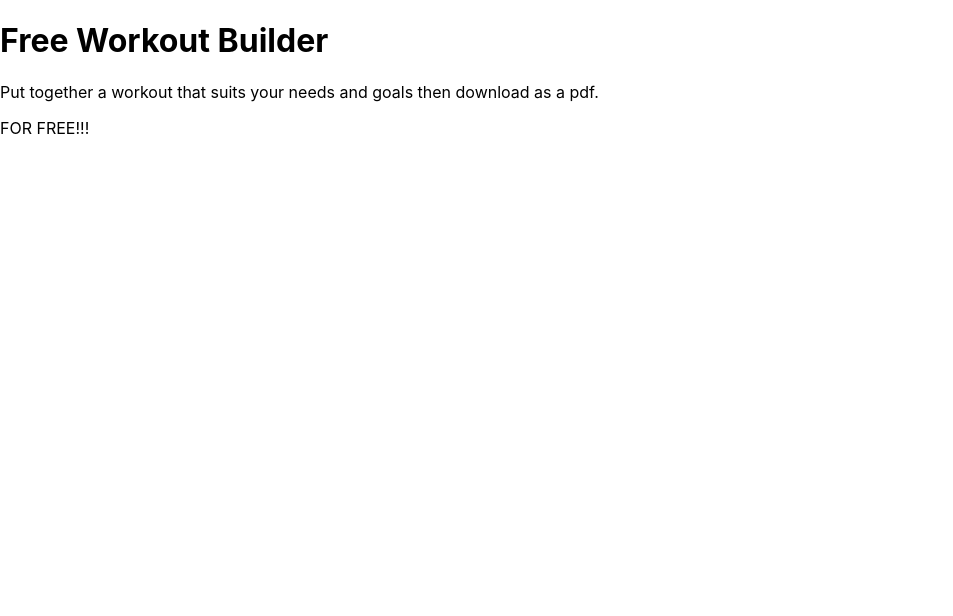
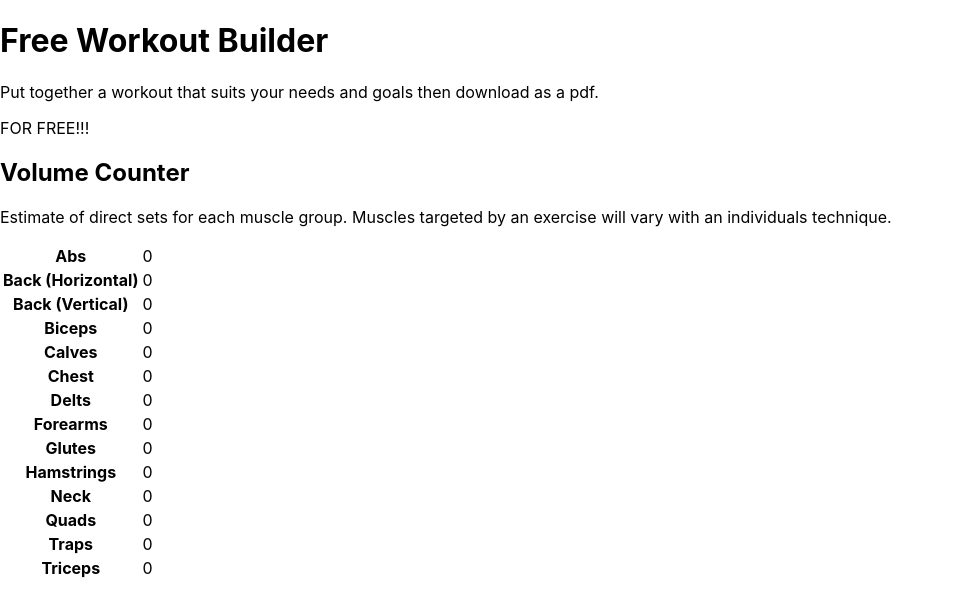
Before and after one commit to amazinglynormal/workout-builder, a React (Create React App) app: page / in a window 1280 px wide. Shown: the top 616 px of the page, without its empty margins (0-953 px from the left). Built offline with nearby package versions, Linux system fonts and the light colour scheme.

Commit message:
Add unstyled <VolumeCounter> component

```diff
--- a/src/App.tsx
+++ b/src/App.tsx
@@ -1,9 +1,14 @@
+import { useState } from "react";
 import Header from "./components/Header";
+import VolumeCounter from "./volumeCounter/VolumeCounter";
+import emptyWorkoutObject from "./utils/emptyWorkoutObject";
 
 function App() {
+  const [workoutInfo, setWorkoutInfo] = useState(emptyWorkoutObject);
   return (
     <div>
       <Header />
+      <VolumeCounter workoutInfo={workoutInfo} />
     </div>
   );
 }
--- /dev/null
+++ b/src/volumeCounter/VolumeCounter.tsx
@@ -0,0 +1,23 @@
+import Workout from "../interfaces/Workout.interface";
+import VolumeCounterTable from "./VolumeCounterTable";
+
+interface Props {
+  workoutInfo: Workout;
+}
+
+const VolumeCounter = ({ workoutInfo }: Props) => {
+  return (
+    <div>
+      <h2>Volume Counter</h2>
+      <p>
+        Estimate of direct sets for each muscle group. Muscles targeted by an
+        exercise will vary with an individuals technique.
+      </p>
+      <div>
+        <VolumeCounterTable workoutInfo={workoutInfo} />
+      </div>
+    </div>
+  );
+};
+
+export default VolumeCounter;
--- /dev/null
+++ b/src/volumeCounter/VolumeCounterTable.tsx
@@ -0,0 +1,29 @@
+import Workout from "../interfaces/Workout.interface";
+import VolumeCounterTableRow from "./VolumeCounterTableRow";
+
+interface Props {
+  workoutInfo: Workout;
+}
+
+const VolumeCounterTable = ({ workoutInfo }: Props) => {
+  const sortedMuscleGroups = Object.fromEntries(
+    Object.entries(workoutInfo.volume).sort(([, a], [, b]) => b - a)
+  );
+
+  const tableRows = Object.keys(sortedMuscleGroups).map((muscleGroup) => {
+    return (
+      <VolumeCounterTableRow
+        key={muscleGroup}
+        exerciseName={muscleGroup}
+        exerciseVolumeCount={workoutInfo.volume[muscleGroup]}
+      />
+    );
+  });
+  return (
+    <table>
+      <tbody>{tableRows}</tbody>
+    </table>
+  );
+};
+
+export default VolumeCounterTable;
--- /dev/null
+++ b/src/volumeCounter/VolumeCounterTableRow.tsx
@@ -0,0 +1,18 @@
+interface TableRowProps {
+  exerciseName: string;
+  exerciseVolumeCount: number;
+}
+
+const VolumeCounterTableRow = ({
+  exerciseName,
+  exerciseVolumeCount,
+}: TableRowProps) => {
+  return (
+    <tr>
+      <th scope="row">{exerciseName}</th>
+      <td>{exerciseVolumeCount}</td>
+    </tr>
+  );
+};
+
+export default VolumeCounterTableRow;
```
